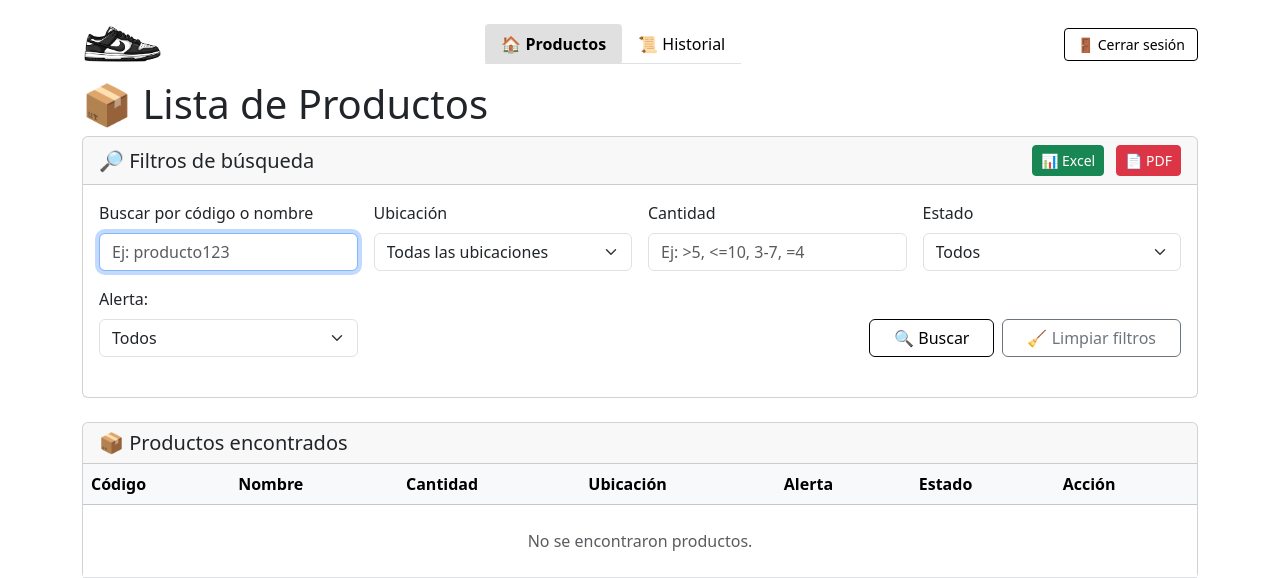
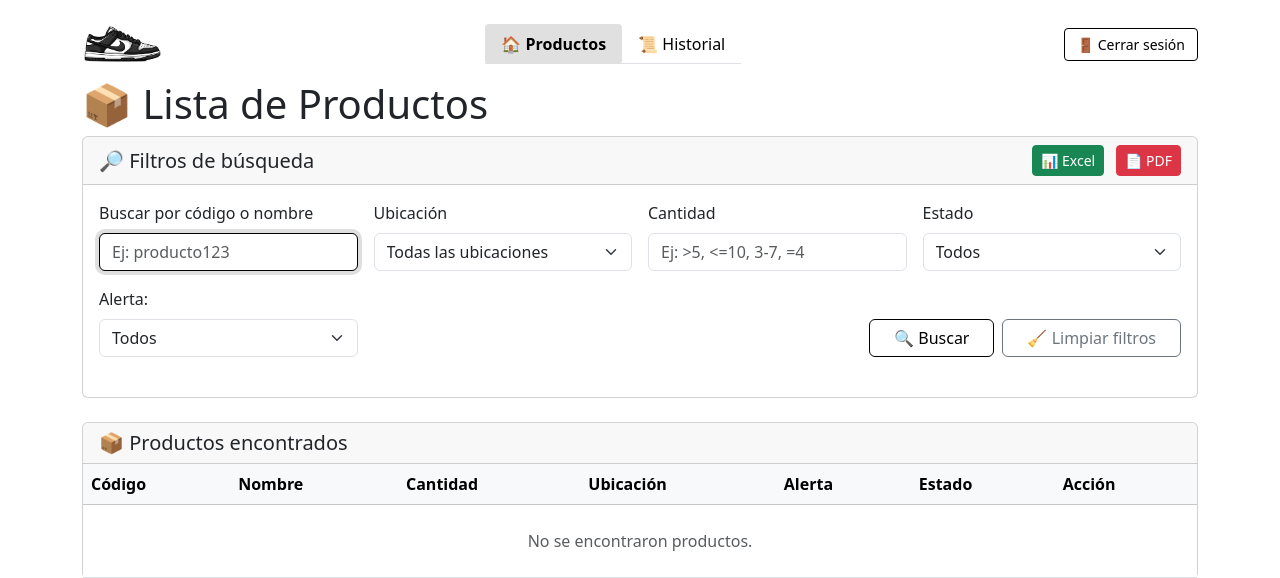
Before and after one commit to axeltoc23/inventario-elconet, a Django app: page /productos/ in a window 1280 px wide, with the restyled element focused. Shown: the top 578 px of the page. Run offline with Django 5.2, Linux system fonts and the light colour scheme; the visitor is signed in with stand-in values (Sample User, id 1); data that the repository does not hold is empty; parts of the project's set-up code (start-up, migrations or seed data) failed here and were passed over.

Commit message:
cambios para que la estela no sea azul sino negra, aún en proceso de solucionar que el cursor desaparezca

```diff
--- a/static/css/custom.css
+++ b/static/css/custom.css
@@ -113,3 +113,21 @@ input[type="checkbox"].form-check-input:checked::before {
 input[type="checkbox"].form-check-input:hover {
     opacity: 0.8;
 }
+
+/* =====================
+   ELIMINAR RESPLANDOR AZUL DE BOOTSTRAP
+   ===================== */
+
+/* Para inputs, textareas y selects */
+.form-control:focus,
+.form-select:focus,
+.form-check-input:focus {
+    border-color: #000 !important;  /* Borde negro al enfocar */
+    box-shadow: 0 0 0 0.25rem rgba(128, 128, 128, 0.25) !important; /* Sombra gris */
+    outline: 0 !important; /* Opcional: Eliminar outline por defecto del navegador */
+}
+
+/* Para checkboxes (si usaste la solución anterior) */
+input[type="checkbox"].form-check-input:focus {
+    box-shadow: 0 0 0 0.25rem rgba(128, 128, 128, 0.25) !important;
+}
```
